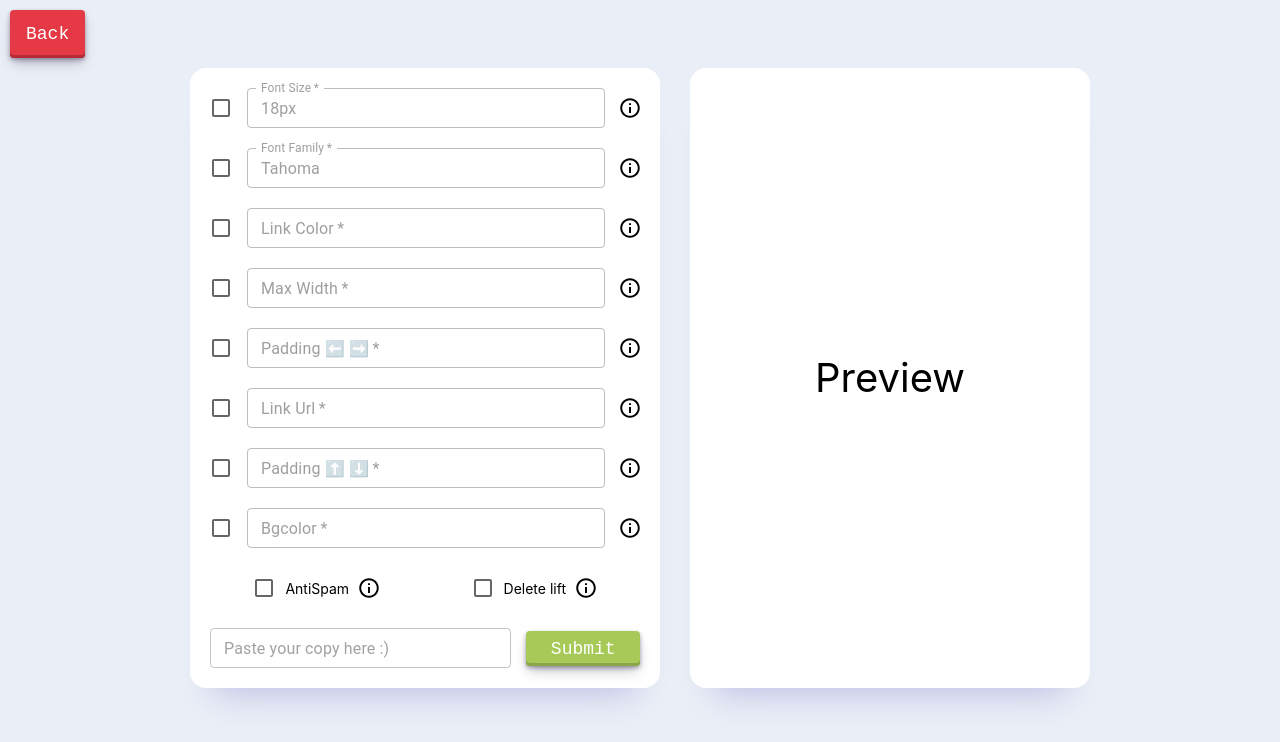
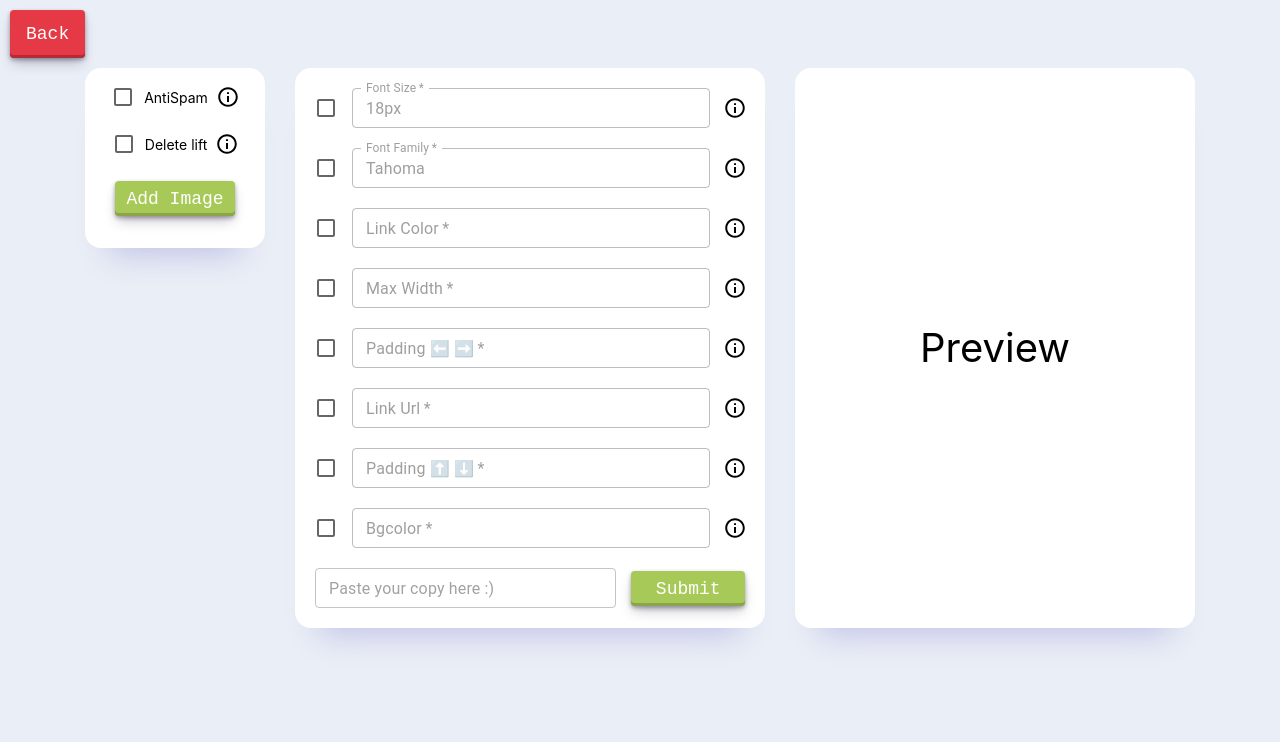
Before and after one commit to INRGI/CopyMaker, a React (Vite) app: page /id-1 in a window 1280 px wide. Shown: the top 742 px of the page. Built offline with nearby package versions, Linux system fonts and the light colour scheme.

Commit message:
Create new container for additional func

```diff
--- a/src/components/FormPromo/FormPromo.jsx
+++ b/src/components/FormPromo/FormPromo.jsx
@@ -5,7 +5,7 @@ import { useParams } from "react-router-dom";
 import { useDispatch, useSelector } from "react-redux";
 import { nanoid } from "nanoid";
 import { editDomain } from "../../redux/domainSlice";
-import { AddImageButton, CheckBoxContainer, Container, CopyButton, FormContainer, HasImagesContainer, ImageBlock, ImageContaianer, ImageToDowload, InputContainer, InputToDowload, LabelCheckBox, LinkToDownload, MuiInput, PageContainer, ResultContainer, ResultText, ResultTitle, SubmitButtonDownload, SubmitContainer, TitleImages } from "./FormPromo.styled";
+import { AddImageButton, CheckBoxContainer, Container, CopyButton, FormContainer, FuncContainer, HasImagesContainer, ImageBlock, ImageContaianer, ImageToDowload, InputContainer, InputToDowload, LabelCheckBox, LinkToDownload, MuiInput, PageContainer, ResultContainer, ResultText, ResultTitle, SubmitButtonDownload, SubmitContainer, TitleImages } from "./FormPromo.styled";
 import { GrDownload } from "react-icons/gr";
 import { BsCopy } from "react-icons/bs";
 
@@ -120,6 +120,26 @@ const FormPromo = () => {
 
     return (
         <PageContainer>
+            <FuncContainer>
+                <CheckBoxContainer>
+                            <LabelCheckBox>
+                                <Checkbox checked={isReplace} onChange={() => setReplace((prev) => !prev)} color="success" />
+                                AntiSpam
+                                <InfoButton  text="Replace the symbols against the spam checker"/>
+                            </LabelCheckBox>
+                            <LabelCheckBox>
+                                <Checkbox checked={isDeleteLift} onChange={() => setDeleteLift((prev) => !prev)} color="success" />
+                                Delete lift
+                                <InfoButton  text="Remove text before copy(lift text)"/>
+                            </LabelCheckBox>
+
+                </CheckBoxContainer>
+                <ResultContainer>
+                                <AddImageButton disabled={!isSubmitted && submitedResult === ""} type="button" onClick={()=> handleImageAdd(submitedResult)}>Add Image</AddImageButton>
+                                {/* <InfoButton  text="Add custom image at start html, after that you just move all that block to place what you need"/> */}
+                </ResultContainer>
+            </FuncContainer>
+
             <Formik
                 onSubmit={handleSubmit}
                 initialValues={initialValues}
@@ -197,18 +217,7 @@ const FormPromo = () => {
 
                     </Container>
 
-                    <CheckBoxContainer>
-                            <LabelCheckBox>
-                                <Checkbox checked={isReplace} onChange={() => setReplace((prev) => !prev)} color="success" />
-                                AntiSpam
-                                <InfoButton  text="Replace the symbols against the spam checker"/>
-                            </LabelCheckBox>
-                            <LabelCheckBox>
-                                <Checkbox checked={isDeleteLift} onChange={() => setDeleteLift((prev) => !prev)} color="success" />
-                                Delete lift
-                                <InfoButton  text="Remove text before copy(lift text)"/>
-                            </LabelCheckBox>
-                    </CheckBoxContainer>
+
 
                     <SubmitContainer>
                         <Field autoComplete="off" fullWidth as={MuiInput} size="small" variant="outlined" type="text" name="submit" id={submitId} placeholder="Paste your copy here :)" />
@@ -235,16 +244,6 @@ const FormPromo = () => {
                             </ImageContaianer>
                         </HasImagesContainer>
                     )}
-
-                    {isSubmitted && submitedResult !== "" && (
-                        <div>
-                            <ResultContainer>
-                                <AddImageButton type="button" onClick={()=> handleImageAdd(submitedResult)}>Add Image</AddImageButton>
-                                <InfoButton  text="Add custom image at start html, after that you just move all that block to place what you need"/>
-                            </ResultContainer>
-                        </div>
-                    )}
-
 
                     {isSubmitted && (
                         <div>
--- a/src/components/FormPromo/FormPromo.styled.jsx
+++ b/src/components/FormPromo/FormPromo.styled.jsx
@@ -33,6 +33,21 @@ export const Container = styled.div`
 
 `;
 
+export const FuncContainer = styled.div`
+    display: flex;
+    align-items: center;
+    justify-content: center;
+    flex-direction: column;
+    gap: 20px;
+    margin-top: 0px;
+    border-radius: 16px;
+    box-shadow: 0 30px 30px -25px rgba(65, 51, 183, 0.25);
+    background-color:#fff;
+    padding: 20px 10px;
+    min-width: 160px;
+    height: 140px;
+`;
+
 export const FormContainer = styled(Form)`
     display: flex;
     flex-direction: column;
@@ -55,11 +70,11 @@ export const LabelCheckBox = styled.label`
 
 export const CheckBoxContainer = styled.div`
     display: flex;
+    flex-direction: column;
     gap: 5px;
-    align-items: center;
+    align-items: flex-start;
     justify-content: center;
     height: 40px;
-    padding: 0 10px;
 `
 
 export const ImageContaianer = styled.div`
@@ -256,7 +271,7 @@ export const ResultContainer = styled.div`
     display: flex;
     justify-content: center;
     align-items: center;
-    gap: 15px;
+    margin-top: 20px;
 `;
 
 export const ResultTitle = styled.h3`
```
